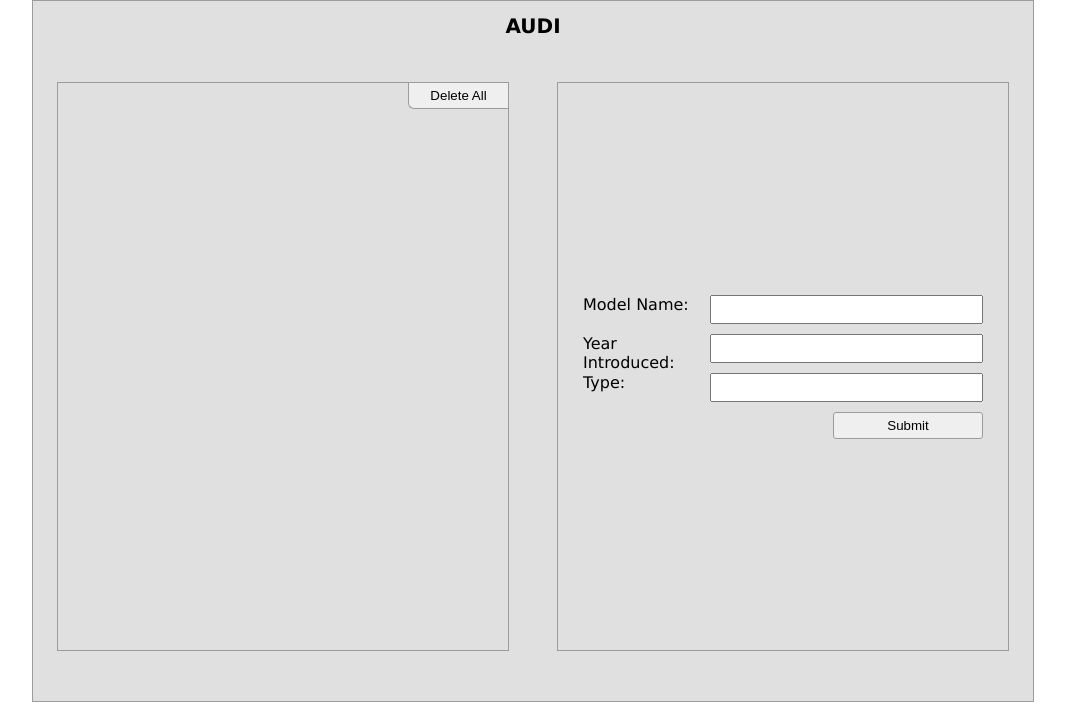
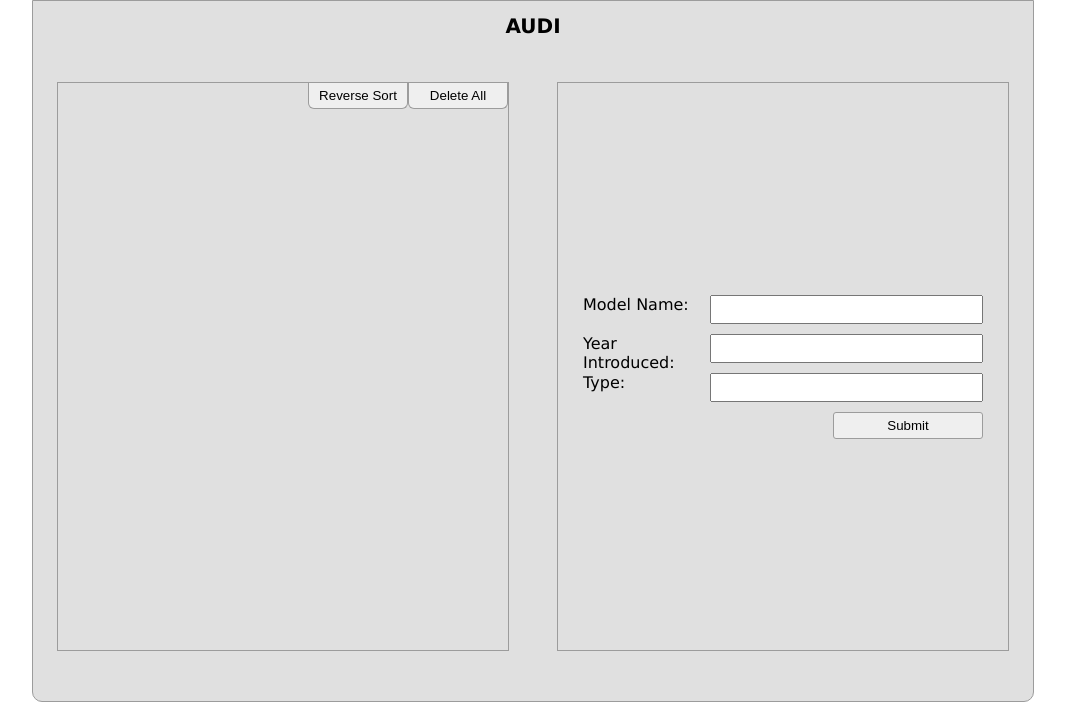
Before and after one commit to bfrith97/Cars-Directory, a PHP site: page /home in a window 1280 px wide. Shown: the part 225-935 px from the top of the page, without its empty margins (107-1172 px from the left). Run offline with PHP 8.4, Linux system fonts and the light colour scheme; data that the repository does not hold is empty.

Commit message:
add sort functionality

```diff
--- a/app/views/home.view.php
+++ b/app/views/home.view.php
@@ -32,17 +32,18 @@
         <div class="cars-window-inner">
             <div class="cars-content cars-content-list">
                 <form class="delete-form" method="POST" action="/deleteAllAudi">
-                    <button class="delete-btn" name="delete" type="submit" onclick="return confirm('Are you sure you want to delete all?')">Delete All</button>
+                    <button class="list-btn" name="delete" type="submit" onclick="return confirm('Are you sure you want to delete all?')">Delete All</button>
+                    <button class="list-btn sort-btn" type="button">Reverse Sort</button>
                 </form>
-                <?php foreach ($audis as $audi) : ?>
-                    <div class="car-lists">
+                <div class="car-lists">
+                    <?php foreach ($audis as $audi) : ?>
                         <ul class="car-list">
                             <li class="content-name"><b>Model </b> - <?= $audi->model ?></li>
                             <li class="content-name"><b>Year Introduced</b> - <?= $audi->year ?></li>
                             <li class="content-name"><b> Type </b> - <?= $audi->type ?></li>
                         </ul>
-                    </div>
-                <?php endforeach ?>
+                    <?php endforeach ?>
+                </div>
             </div>
             <div class="cars-content cars-content-add">
                 <form class="form-add" method="POST" action="/storeAudi">
@@ -59,7 +60,7 @@
         <div class="cars-window-inner">
             <div class="cars-content cars-content-list">
                 <form class="delete-form" method="POST" action="/deleteAllBMW">
-                    <button class="delete-btn" name="delete" type="submit" onclick="return confirm('Are you sure you want to delete all?')">Delete All</button>
+                    <button class="list-btn" name="delete" type="submit" onclick="return confirm('Are you sure you want to delete all?')">Delete All</button>
                 </form>
                 <?php foreach ($bmws as $bmw) : ?>
                     <div class="car-lists">
@@ -86,7 +87,7 @@
         <div class="cars-window-inner">
             <div class="cars-content cars-content-list">
                 <form class="delete-form" method="POST" action="/deleteAllMerc">
-                    <button class="delete-btn" name="delete" type="submit" onclick="return confirm('Are you sure you want to delete all?')">Delete All</button>
+                    <button class="list-btn" name="delete" type="submit" onclick="return confirm('Are you sure you want to delete all?')">Delete All</button>
                 </form>
                 <?php foreach ($mercs as $merc) : ?>
                     <div class="car-lists">
@@ -113,7 +114,7 @@
         <div class="cars-window-inner">
             <div class="cars-content cars-content-list">
                 <form class="delete-form" method="POST" action="/deleteAllJag">
-                    <button class="delete-btn" name="delete" type="submit" onclick="return confirm('Are you sure you want to delete all?')">Delete All</button>
+                    <button class="list-btn" name="delete" type="submit" onclick="return confirm('Are you sure you want to delete all?')">Delete All</button>
                 </form>
                 <?php foreach ($jags as $jag) : ?>
                     <div class="car-lists">
@@ -140,7 +141,7 @@
         <div class="cars-window-inner">
             <div class="cars-content cars-content-list">
                 <form class="delete-form" method="POST" action="/deleteAllFord">
-                    <button class="delete-btn" name="delete" type="submit" onclick="return confirm('Are you sure you want to delete all?')">Delete All</button>
+                    <button class="list-btn" name="delete" type="submit" onclick="return confirm('Are you sure you want to delete all?')">Delete All</button>
                 </form>
                 <?php foreach ($fords as $ford) : ?>
                     <div class="car-lists">
@@ -167,7 +168,7 @@
         <div class="cars-window-inner">
             <div class="cars-content cars-content-list">
                 <form class="delete-form" method="POST" action="/deleteAllMazda">
-                    <button class="delete-btn" name="delete" type="submit" onclick="return confirm('Are you sure you want to delete all?')">Delete All</button>
+                    <button class="list-btn" name="delete" type="submit" onclick="return confirm('Are you sure you want to delete all?')">Delete All</button>
                 </form>
                 <?php foreach ($mazdas as $mazda) : ?>
                     <div class="car-lists">
--- a/public/css/style.css
+++ b/public/css/style.css
@@ -96,6 +96,8 @@ body {
     padding: 0;
     max-width: 1000px;
     border: 1px solid rgba(156, 156, 156);
+    border-radius: 0 0 10px 10px;
+
 }
 
 .cars-window-audi {
@@ -198,16 +200,17 @@ button:hover {
     flex-direction: row-reverse;
 }
 
-.delete-btn {
+.list-btn {
     width: 100px;
     padding: 5px 0;
     border-bottom: 1px solid rgba(156, 156, 156);
     border-left: 1px solid rgba(156, 156, 156);
+    border-right: 1px solid rgba(156, 156, 156);
     border-top: 0;
-    border-right: 0;
+    border-radius: 0 0 6px 6px;
+}
 
-    border-radius: 0 0 0 6px;
-}
+
 
 ul {
     list-style: none
--- a/public/javascript/script.js
+++ b/public/javascript/script.js
@@ -43,6 +43,7 @@ const fordWindowSelector = document.querySelector('.cars-window-ford');
 const mazdaWindowSelector = document.querySelector('.cars-window-mazda');
 
 
+import { audiActive, bmwActive, fordActive, jagActive, mazdaActive, mercActive } from "./functions/navSelectors.js";
 
 audiNavSelector.addEventListener('click', () => {
     audiActive();
@@ -68,4 +69,14 @@ mazdaNavSelector.addEventListener('click', () => {
     mazdaActive();
 })
 
-import { audiActive, bmwActive, fordActive, jagActive, mazdaActive, mercActive } from "./functions/navSelectors.js";
+const reverseSortBtn = document.querySelector('.sort-btn')
+const carLists = document.querySelector('.car-lists')
+reverseSortBtn.addEventListener('click', () => {
+    if (carLists.style.flexDirection === 'column') {
+        carLists.style.flexDirection = "column-reverse";
+        console.log('1')
+    } else {
+        carLists.style.flexDirection = 'column';
+        console.log('2')
+    }
+})
```
